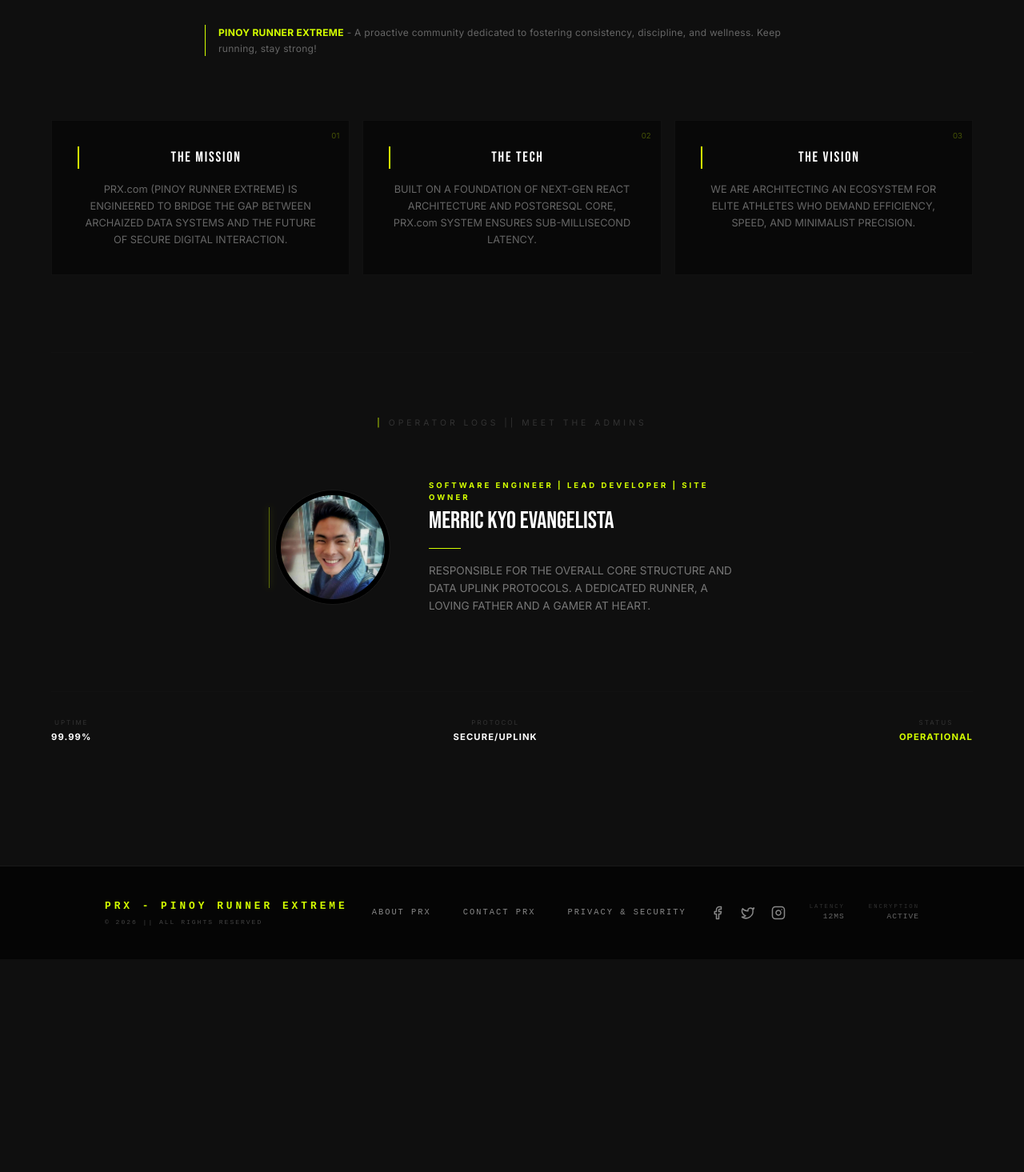
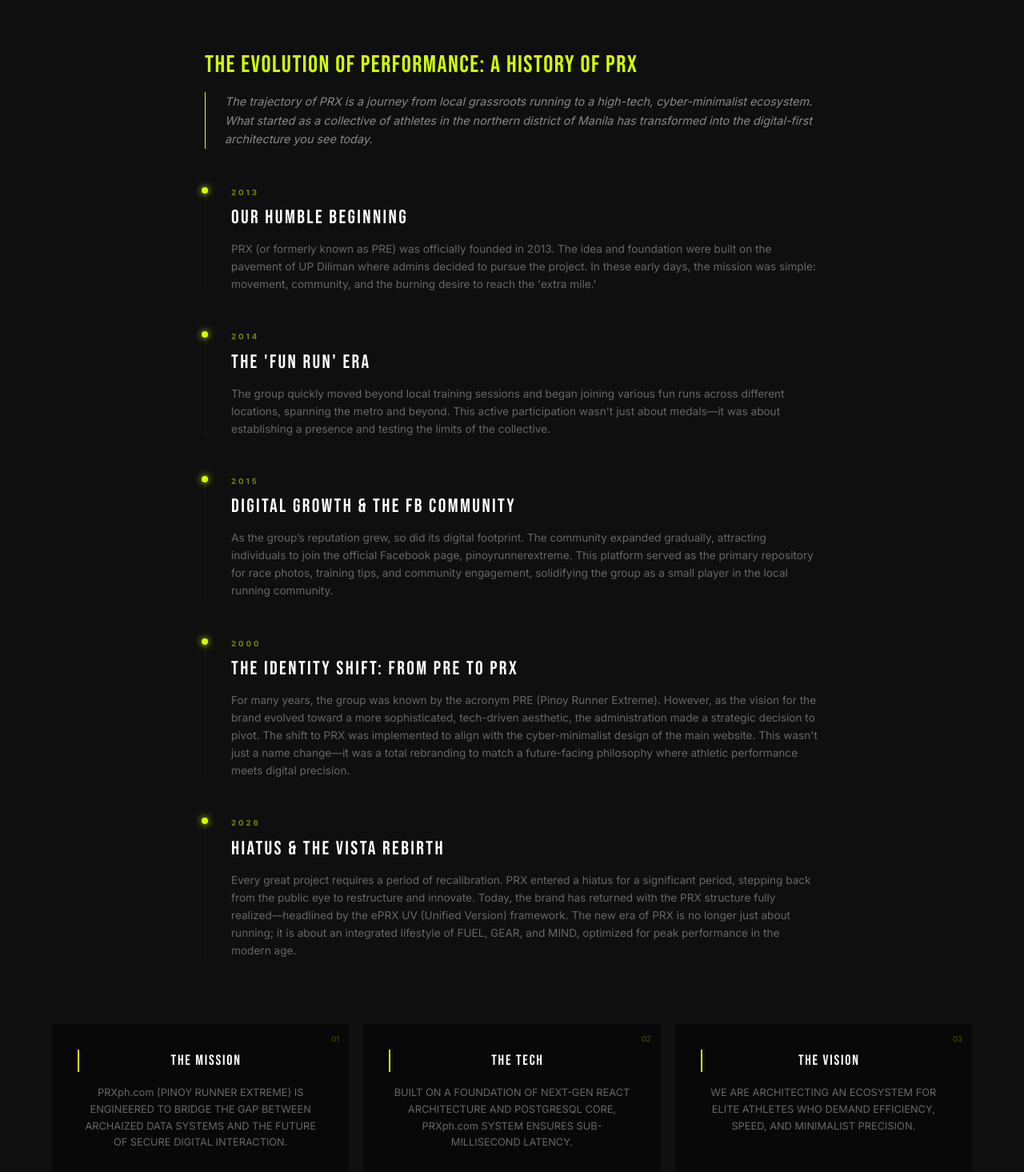
Before and after one commit to ramdac17/ePRX_UV4_Website, a Next.js app: page /aboutus in a window 1280 px wide. Shown: the part 765-2230 px from the top of the page at 80% size. Before the commit the page ends 1964 px from the top, so only its background shows below. Built offline with nearby package versions, Linux system fonts and the light colour scheme; no server answers.

Commit message:
CHORE: Updated About Page

```diff
--- a/src/app/aboutus/page.tsx
+++ b/src/app/aboutus/page.tsx
@@ -9,13 +9,13 @@
       id: "01",
       title: "THE MISSION",
       content:
-        "PRX.com (PINOY RUNNER EXTREME) IS ENGINEERED TO BRIDGE THE GAP BETWEEN ARCHAIZED DATA SYSTEMS AND THE FUTURE OF SECURE DIGITAL INTERACTION.",
+        "PRXph.com (PINOY RUNNER EXTREME) IS ENGINEERED TO BRIDGE THE GAP BETWEEN ARCHAIZED DATA SYSTEMS AND THE FUTURE OF SECURE DIGITAL INTERACTION.",
     },
     {
       id: "02",
       title: "THE TECH",
       content:
-        "BUILT ON A FOUNDATION OF NEXT-GEN REACT ARCHITECTURE AND POSTGRESQL CORE, PRX.com SYSTEM ENSURES SUB-MILLISECOND LATENCY.",
+        "BUILT ON A FOUNDATION OF NEXT-GEN REACT ARCHITECTURE AND POSTGRESQL CORE, PRXph.com SYSTEM ENSURES SUB-MILLISECOND LATENCY.",
     },
     {
       id: "03",
@@ -34,10 +34,41 @@
     },
   ];
 
+  const history = [
+    {
+      year: "2013",
+      title: "OUR HUMBLE BEGINNING",
+      content:
+        "PRX (or formerly known as PRE) was officially founded in 2013. The idea and foundation were built on the pavement of UP Diliman where admins decided to pursue the project. In these early days, the mission was simple: movement, community, and the burning desire to reach the 'extra mile.'",
+    },
+    {
+      year: "2014",
+      title: "THE 'FUN RUN' ERA",
+      content:
+        "The group quickly moved beyond local training sessions and began joining various fun runs across different locations, spanning the metro and beyond. This active participation wasn't just about medals—it was about establishing a presence and testing the limits of the collective.",
+    },
+    {
+      year: "2015",
+      title: "DIGITAL GROWTH & THE FB COMMUNITY",
+      content:
+        "As the group’s reputation grew, so did its digital footprint. The community expanded gradually, attracting individuals to join the official Facebook page, pinoyrunnerextreme. This platform served as the primary repository for race photos, training tips, and community engagement, solidifying the group as a small player in the local running community.",
+    },
+    {
+      year: "2000",
+      title: "THE IDENTITY SHIFT: FROM PRE TO PRX",
+      content:
+        "For many years, the group was known by the acronym PRE (Pinoy Runner Extreme). However, as the vision for the brand evolved toward a more sophisticated, tech-driven aesthetic, the administration made a strategic decision to pivot. The shift to PRX was implemented to align with the cyber-minimalist design of the main website. This wasn't just a name change—it was a total rebranding to match a future-facing philosophy where athletic performance meets digital precision.",
+    },
+    {
+      year: "2026",
+      title: "HIATUS & THE VISTA REBIRTH",
+      content:
+        "Every great project requires a period of recalibration. PRX entered a hiatus for a significant period, stepping back from the public eye to restructure and innovate. Today, the brand has returned with the PRX structure fully realized—headlined by the ePRX UV (Unified Version) framework. The new era of PRX is no longer just about running; it is about an integrated lifestyle of FUEL, GEAR, and MIND, optimized for peak performance in the modern age.",
+    },
+  ];
+
   return (
-    /* Use the global background variable and Inter font */
     <div className="bg-background min-h-screen flex flex-col justify-center items-center px-[5%] py-16 text-white font-inter">
-      {/* Brand & Header */}
       <div className="text-center mb-12">
         <div className="w-24 h-24 bg-white rounded-full flex items-center justify-center mx-auto mb-8 mt-10 border-2 border-eprx-lime overflow-hidden shadow-[0_0_20px_rgba(212,255,0,0.3)]">
           <img
@@ -47,7 +78,6 @@
           />
         </div>
 
-        {/* Header Section */}
         <header className="mb-20 flex flex-col items-center text-center">
           <motion.span
             initial={{ opacity: 0 }}
@@ -70,7 +100,7 @@
           <motion.div
             initial={{ opacity: 0, scale: 0.98 }}
             animate={{ opacity: 1, scale: 1 }}
-            className="w-full max-w-3xl"
+            className="w-full max-w-3xl mb-16"
           >
             <div className="relative border border-[#1a1a1a] p-1 bg-[#080808]">
               <img
@@ -80,18 +110,43 @@
               />
               <div className="absolute inset-0 bg-linear-to-b from-transparent via-transparent to-[#050505] pointer-events-none" />
             </div>
-            <p className="text-[0.75rem] leading-relaxed text-[#666] mt-8 text-left tracking-wide border-l border-eprx-lime pl-4">
-              <span className="text-eprx-lime font-bold">
-                PINOY RUNNER EXTREME
-              </span>{" "}
-              - A proactive community dedicated to fostering consistency,
-              discipline, and wellness. Keep running, stay strong!
+          </motion.div>
+
+          {/* NEW HISTORY SECTION */}
+          <div className="w-full max-w-3xl text-left">
+            <h2 className="font-bebas text-3xl text-eprx-lime mb-4 tracking-wider">
+              THE EVOLUTION OF PERFORMANCE: A HISTORY OF PRX
+            </h2>
+            <p className="text-[0.9rem] leading-relaxed text-[#888] mb-12 border-l border-eprx-lime pl-6 italic">
+              The trajectory of PRX is a journey from local grassroots running
+              to a high-tech, cyber-minimalist ecosystem. What started as a
+              collective of athletes in the northern district of Manila has
+              transformed into the digital-first architecture you see today.
             </p>
-          </motion.div>
+
+            <div className="space-y-12">
+              {history.map((item, idx) => (
+                <div
+                  key={idx}
+                  className="relative pl-8 border-l border-[#1a1a1a]"
+                >
+                  <div className="absolute -left-1.25 top-0 w-2 h-2 bg-eprx-lime rounded-full shadow-[0_0_8px_#d4ff00]" />
+                  <span className="text-[0.6rem] font-bold text-eprx-lime tracking-[3px] block mb-2 opacity-50">
+                    {item.year}
+                  </span>
+                  <h3 className="font-bebas text-2xl text-white tracking-widest mb-3">
+                    {item.title}
+                  </h3>
+                  <p className="text-[0.85rem] leading-relaxed text-[#666]">
+                    {item.content}
+                  </p>
+                </div>
+              ))}
+            </div>
+          </div>
         </header>
 
-        {/* Grid Section - Using our 'reveal' class from globals.css */}
-        <div className="grid grid-cols-1 md:grid-cols-3 gap-4 mb-24">
+        <div className="grid grid-cols-1 md:grid-cols-3 gap-4 mb-24 max-w-6xl">
           {sections.map((section, i) => (
             <div
               key={section.id}
@@ -110,8 +165,7 @@
           ))}
         </div>
 
-        {/* Admin Section */}
-        <section className="border-t border-[#111] pt-20 mb-24">
+        <section className="border-t border-[#111] pt-20 mb-24 max-w-6xl mx-auto">
           <h2 className="text-[0.65rem] tracking-[4px] text-[#333] text-center mb-16">
             <span className="text-eprx-lime">|</span> OPERATOR LOGS || MEET THE
             ADMINS
@@ -154,26 +208,6 @@
             ))}
           </div>
         </section>
-
-        {/* Footer Specs */}
-        <footer className="flex flex-wrap justify-between border-t border-[#111] pt-8 gap-5 pb-10">
-          {["UPTIME", "PROTOCOL", "STATUS"].map((label) => (
-            <div key={label} className="flex flex-col gap-1">
-              <span className="text-[0.5rem] text-[#333] tracking-[2px]">
-                {label}
-              </span>
-              <span
-                className={`text-[0.7rem] tracking-widest font-bold ${label === "STATUS" ? "text-eprx-lime" : "text-white"}`}
-              >
-                {label === "UPTIME"
-                  ? "99.99%"
-                  : label === "PROTOCOL"
-                    ? "SECURE/UPLINK"
-                    : "OPERATIONAL"}
-              </span>
-            </div>
-          ))}
-        </footer>
       </div>
     </div>
   );
--- a/src/app/archive/page.tsx
+++ b/src/app/archive/page.tsx
@@ -20,6 +20,8 @@
   const [articles, setArticles] = useState<Article[]>([]);
   const [loading, setLoading] = useState(true);
   const [error, setError] = useState<string | null>(null);
+  /* Added hover state tracking */
+  const [hoveredIndex, setHoveredIndex] = useState<string | null>(null);
 
   const STATIC_URL = process.env.NEXT_PUBLIC_STATIC_URL || "";
   const FALLBACK_IMAGE = "/assets/images/comingSoon.jpg";
@@ -63,7 +65,6 @@
   return (
     <Container style={isSection ? {} : styles.pageContainer}>
       <section style={styles.archiveSection}>
-        {/* SHARED HEADER FROM MOBILE ECOSYSTEM FOR CONSISTENCY */}
         <div style={mobileStyles.headerStack}>
           <h2 style={mobileStyles.mobileTitle}>
             <span style={mobileStyles.sectionNum}>|| PRX REPOSITORY</span>
@@ -81,14 +82,26 @@
           ) : error ? (
             <div style={{ ...placeholderStyle, color: "#ff4444" }}>{error}</div>
           ) : articles.length > 0 ? (
-            articles.map((post) => (
+            articles.map((post) => {
+              const isHovered = hoveredIndex === post.id;
+
+              return (
                 <Link
                   key={post.id}
                   href={`/article/${post.id}`}
-                style={styles.articleCard}
-                className="article-card-hover"
+                  onMouseEnter={() => setHoveredIndex(post.id)}
+                  onMouseLeave={() => setHoveredIndex(null)}
+                  style={{
+                    ...styles.articleCard,
+                    transition: "all 0.4s cubic-bezier(0.165, 0.84, 0.44, 1)",
+                    transform: isHovered ? "translateY(-8px)" : "translateY(0)",
+                    border: isHovered
+                      ? "1px solid #d4ff00"
+                      : "1px solid #1a1a1a",
+                    textDecoration: "none",
+                    overflow: "hidden",
+                  }}
                 >
-                {/* LANDSCAPE IMAGE CONTAINER */}
                   <div style={landscapeImageWrapper}>
                     <img
                       src={resolveImage(post.image)}
@@ -96,8 +109,13 @@
                       style={{
                         width: "100%",
                         height: "100%",
-                      objectFit: "cover", // Change to "cover" for full landscape impact
-                      transition: "transform 0.6s ease",
+                        objectFit: "cover",
+                        transition: "all 0.6s ease",
+                        /* REMOVED GRAYSCALE - Using brightness shift for depth */
+                        filter: isHovered
+                          ? "brightness(1.1)"
+                          : "brightness(0.8)",
+                        transform: isHovered ? "scale(1.05)" : "scale(1)",
                       }}
                       loading="lazy"
                       onError={(e) => (e.currentTarget.src = FALLBACK_IMAGE)}
@@ -106,19 +124,46 @@
                   </div>
 
                   <div style={styles.articleContent}>
-                  <span style={styles.volTag}>
+                    <span
+                      style={{
+                        ...styles.volTag,
+                        color: isHovered ? "#d4ff00" : "#666",
+                        transition: "color 0.3s ease",
+                      }}
+                    >
                       {post.category.toUpperCase().slice(0, 10)}
                     </span>
-                  <h3 style={styles.articleTitle}>
+                    <h3
+                      style={{
+                        ...styles.articleTitle,
+                        color: isHovered ? "#d4ff00" : "#fff",
+                        transition: "color 0.3s ease",
+                      }}
+                    >
                       {post.title.toUpperCase()}
                     </h3>
-                  <div style={cardFooterDecoration} />
-                  <div>
-                    <span style={styles.volTag}>READ DETAILS</span>
+                    <div
+                      style={{
+                        ...cardFooterDecoration,
+                        backgroundColor: isHovered ? "#d4ff00" : "#333",
+                        width: isHovered ? "45px" : "30px",
+                        transition: "all 0.3s ease",
+                      }}
+                    />
+                    <div style={{ marginTop: "15px" }}>
+                      <span
+                        style={{
+                          ...styles.volTag,
+                          color: isHovered ? "#fff" : "#444",
+                        }}
+                      >
+                        READ DETAILS
+                      </span>
                     </div>
                   </div>
                 </Link>
-            ))
+              );
+            })
           ) : (
             <div style={placeholderStyle}>NO RECORDS FOUND IN SECTOR.</div>
           )}
@@ -128,11 +173,11 @@
   );
 };
 
-// --- INTERNAL STYLES FOR LANDSCAPE REFACTOR ---
+// --- STYLES RETAINED FROM YOUR CONFIG ---
 
 const landscapeImageWrapper: React.CSSProperties = {
   width: "100%",
-  aspectRatio: "16 / 9", // FORCES LANDSCAPE
+  aspectRatio: "16 / 9",
   overflow: "hidden",
   backgroundColor: "#050505",
   position: "relative",
@@ -148,9 +193,7 @@
 };
 
 const cardFooterDecoration: React.CSSProperties = {
-  width: "30px",
   height: "2px",
-  backgroundColor: "#d4ff00",
   marginTop: "15px",
 };
 
--- a/src/app/contactus/page.tsx
+++ b/src/app/contactus/page.tsx
@@ -80,7 +80,7 @@
               <p className="text-[0.85rem] leading-relaxed text-[#888] font-light">
                 For any concern, inquiry or suggestion, please fill out the form
                 and we will get back to you as soon as possible. Thank you for
-                supporting the community!
+                supporting PRX community!
               </p>
             </div>
 
@@ -142,7 +142,7 @@
                 required
                 value={formData.name}
                 onChange={handleChange}
-                placeholder="OPERATOR NAME"
+                placeholder="YOUR NAME"
                 className="bg-transparent border-b border-[#222] py-2 text-white outline-none focus:border-eprx-lime transition-colors text-sm"
               />
             </div>
@@ -157,7 +157,7 @@
                 required
                 value={formData.email}
                 onChange={handleChange}
-                placeholder="UPLINK@DOMAIN.COM"
+                placeholder="USEREMAIL@DOMAIN.COM"
                 className="bg-transparent border-b border-[#222] py-2 text-white outline-none focus:border-eprx-lime transition-colors text-sm"
               />
             </div>
@@ -171,7 +171,7 @@
                 required
                 value={formData.message}
                 onChange={handleChange}
-                placeholder="ENTER MESSAGE..."
+                placeholder="PLEASE TYPE YOUR MESSAGE..."
                 rows={4}
                 className="bg-[#050505] border border-[#222] p-4 text-white outline-none focus:border-eprx-lime transition-colors text-sm resize-none font-inter"
               />
@@ -182,7 +182,7 @@
               whileTap={{ scale: 0.98 }}
               disabled={status !== "IDLE"}
               className={`mt-4 py-4 font-bebas text-xl tracking-[4px] transition-all duration-300 disabled:opacity-50 ${
-                status === "LINK_ESTABLISHED"
+                status === "LINK ESTABLISHED"
                   ? "bg-white text-black"
                   : "bg-eprx-lime text-black"
               }`}
--- a/src/app/dashboard/page.tsx
+++ b/src/app/dashboard/page.tsx
@@ -35,12 +35,12 @@
   },
 };
 
+// Cleaned up: Removed blur(10px) and blur(0px)
 const itemRightVariants: Variants = {
-  hidden: { opacity: 0, x: 50, filter: "blur(10px)" },
+  hidden: { opacity: 0, x: 50 },
   visible: {
     opacity: 1,
     x: 0,
-    filter: "blur(0px)",
     transition: { duration: 1, ease: "easeOut" },
   },
 };
@@ -59,14 +59,14 @@
     isGlitching,
   } = useHomeLogic(user);
 
-  const heroDynamicStyle = {
+  const heroDynamicStyle: React.CSSProperties = {
     ...styles.heroSplit,
     display: "flex",
-    flexDirection: "column" as any,
+    flexDirection: "column",
     height: "100vh",
     minHeight: isMobile ? "800px" : "100vh",
     paddingTop: "80px",
-    position: "relative" as any,
+    position: "relative",
     alignItems: "center",
     justifyContent: "center",
     overflow: "hidden",
@@ -107,7 +107,7 @@
           }
           transition={{
             duration: 0.4,
-            repeat: 0, // Strictly non-looping
+            repeat: 0,
             ease: "linear",
           }}
           style={{
@@ -121,7 +121,7 @@
             backgroundPosition: "center",
             backgroundPositionY: `${scrollY * 0.3}px`,
             zIndex: 0,
-            opacity: 1.6, // Reduced from 1.6 to maintain background status
+            opacity: 1.6,
           }}
         />
 
@@ -159,12 +159,10 @@
           <motion.div
             variants={itemLeftVariants}
             style={{
-              opacity: isGlitching ? 0.8 : 1, // Subtle interaction with the glitch
+              opacity: isGlitching ? 0.8 : 1,
               transition: "opacity 0.2s",
             }}
-          >
-            {/* Logo image can be restored here if needed outside the background */}
-          </motion.div>
+          />
         </div>
 
         {/* CHART AREA */}
--- a/src/app/pillars/page.tsx
+++ b/src/app/pillars/page.tsx
@@ -46,6 +46,7 @@
                   border: isHovered ? "1px solid #d4ff00" : "1px solid #1a1a1a",
                   overflow: "hidden",
                   textDecoration: "none",
+                  backgroundColor: "#000", // Solid base for image depth
                 }}
               >
                 <div
@@ -56,16 +57,17 @@
                     backgroundPosition: "center",
                     transition: "all 0.6s ease",
                     transform: isHovered ? "scale(1.1)" : "scale(1)",
+                    /* REMOVED GRAYSCALE: Initial state is now full color */
                     filter: isHovered
-                      ? "grayscale(0%) brightness(1)"
-                      : "grayscale(100%) brightness(0.6)",
+                      ? "brightness(1.1)" // Slight pop on hover
+                      : "brightness(0.8)", // Clean, high-contrast look
                   }}
                 />
                 <div style={styles.pillarContent}>
                   <span
                     style={{
                       ...styles.cardNum,
-                      color: isHovered ? "#d4ff00" : "#444",
+                      color: isHovered ? "#d4ff00" : "#666", // Slightly brighter base for readability
                       transition: "color 0.3s ease",
                     }}
                   >
@@ -76,6 +78,7 @@
                       ...styles.cardTitle,
                       color: isHovered ? "#d4ff00" : "#fff",
                       transition: "color 0.3s ease",
+                      textShadow: "0px 2px 10px rgba(0,0,0,0.8)", // Better legibility over colored images
                     }}
                   >
                     {pillar.name}
--- a/src/components/Footer.tsx
+++ b/src/components/Footer.tsx
@@ -33,8 +33,12 @@
         {/* Left: Branding */}
         <div style={dynamicContainer as any}>
           <div style={styles.brandSection}>
-            <span style={styles.brand}>PRX - PINOY RUNNER EXTREME</span>
-            <span style={styles.copyright}>© 2026 || ALL RIGHTS RESERVED</span>
+            <span style={styles.brand}>
+              PRX - PINOY RUNNER EXTREME{" "}
+              <span style={styles.copyright}>
+                © 2026 || ALL RIGHTS RESERVED
+              </span>
+            </span>
           </div>
 
           {/* Center: Navigation Links */}
@@ -84,16 +88,6 @@
             </button>
 
             <a
-              href="https://twitter.com"
-              target="_blank"
-              rel="noopener noreferrer"
-              style={styles.socialLink}
-              onMouseEnter={(e) => (e.currentTarget.style.color = "#d4ff00")}
-              onMouseLeave={(e) => (e.currentTarget.style.color = "#888")}
-            >
-              <Twitter size={18} />
-            </a>
-            <a
               href="https://instagram.com"
               target="_blank"
               rel="noopener noreferrer"
@@ -106,16 +100,6 @@
           </div>
 
           {/* Right: System Status */}
-          <div style={styles.statusSection}>
-            <div style={styles.statusGroup}>
-              <span style={styles.statusLabel}>LATENCY</span>
-              <span style={styles.statusValue}>12MS</span>
-            </div>
-            <div style={styles.statusGroup}>
-              <span style={styles.statusLabel}>ENCRYPTION</span>
-              <span style={styles.statusValue}>ACTIVE</span>
-            </div>
-          </div>
         </div>
       </div>
     </footer>
```
Lines whose indentation alone changed are shown as unchanged.
